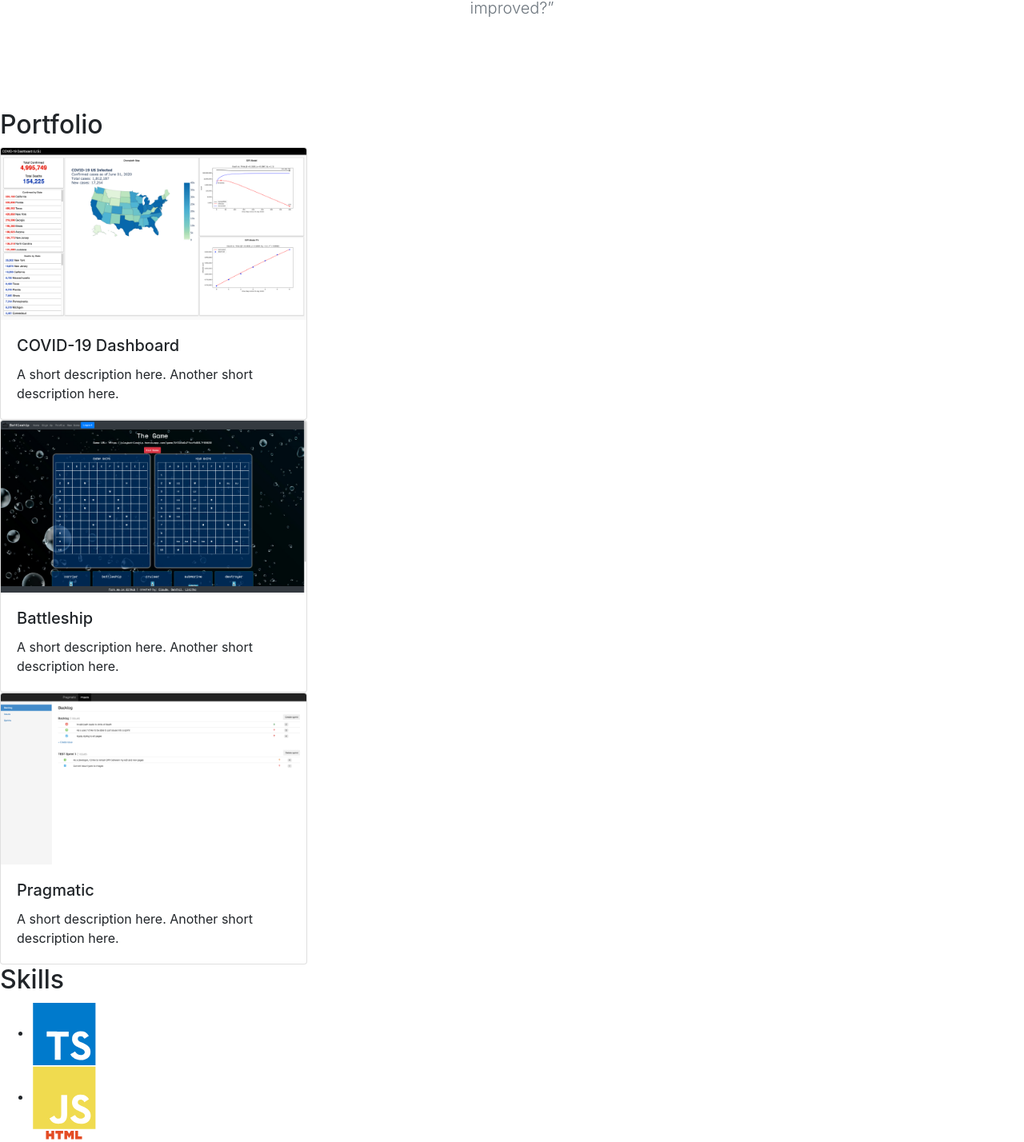
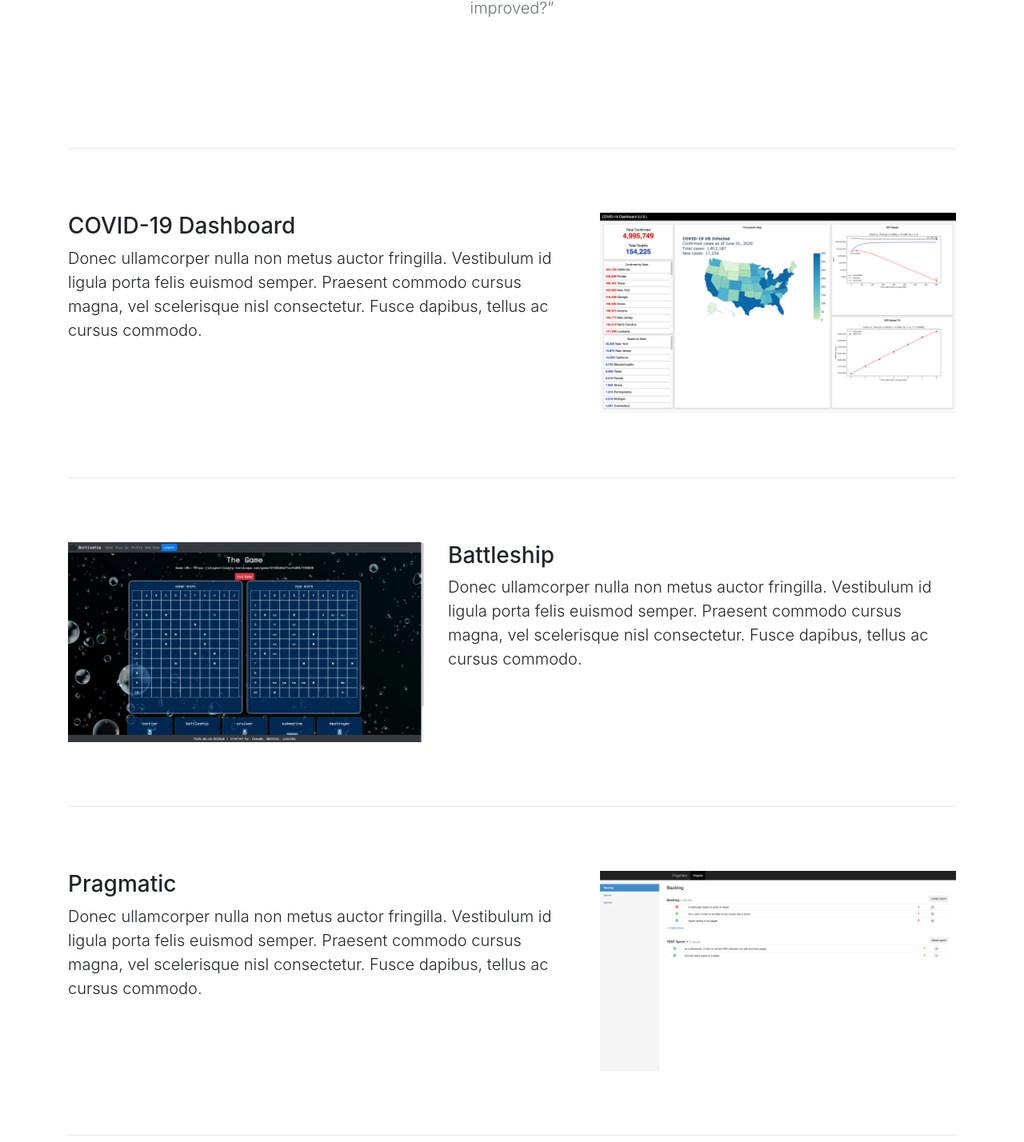
Before and after one commit to claudealdric/caldric.github.io, a React (Create React App) app in the folder client/: page / in a window 1280 px wide. Shown: the part 1375-2803 px from the top of the page at 80% size. Built offline with nearby package versions, Linux system fonts and the light colour scheme.

Commit message:
Revise projects section

```diff
--- a/client/src/App.tsx
+++ b/client/src/App.tsx
@@ -6,7 +6,7 @@ import './App.css';
 
 // Components
 import Home from './components/Home';
-import Portfolio from './components/Portfolio';
+import Projects from './components/Projects';
 import NavComponent from './components/NavComponent';
 import Header from './components/Header';
 import Footer from './components/Footer';
@@ -31,7 +31,7 @@ const App: React.FC = () => {
           <Home />
         </Route>
         <Route exact path="/portfolio">
-          <Portfolio />
+          <Projects />
         </Route>
       </Switch>
       <Footer />
--- a/client/src/components/Home.tsx
+++ b/client/src/components/Home.tsx
@@ -1,44 +1,13 @@
 import React from 'react';
-import Card from 'react-bootstrap/Card';
 import './Home.css';
 import AboutMe from './AboutMe';
+import Projects from './Projects';
 
 const Home: React.FC = () => {
   return (
     <div>
       <AboutMe />
-
-      <h2>Portfolio</h2>
-
-      <Card>
-        <Card.Img variant="top" src="./covid_dashboard.png" />
-        <Card.Body>
-          <Card.Title>COVID-19 Dashboard</Card.Title>
-          <Card.Text>
-            A short description here. Another short description here.
-          </Card.Text>
-        </Card.Body>
-      </Card>
-
-      <Card>
-        <Card.Img variant="top" src="./battleship.png" />
-        <Card.Body>
-          <Card.Title>Battleship</Card.Title>
-          <Card.Text>
-            A short description here. Another short description here.
-          </Card.Text>
-        </Card.Body>
-      </Card>
-
-      <Card>
-        <Card.Img variant="top" src="./pragmatic.png" />
-        <Card.Body>
-          <Card.Title>Pragmatic</Card.Title>
-          <Card.Text>
-            A short description here. Another short description here.
-          </Card.Text>
-        </Card.Body>
-      </Card>
+      <Projects />
 
       <h2>Skills</h2>
       <ul>
--- a/client/src/components/Portfolio.tsx
+++ /dev/null
@@ -1,7 +0,0 @@
-import React from 'react';
-
-const Portfolio: React.FC = () => {
-  return <div>This is the portfolio page.</div>;
-};
-
-export default Portfolio;
--- /dev/null
+++ b/client/src/components/Projects.css
@@ -0,0 +1,7 @@
+.featurette-divider {
+  margin: 5rem 0;
+}
+
+.project-preview {
+  width: 100%;
+}
--- /dev/null
+++ b/client/src/components/Projects.tsx
@@ -0,0 +1,89 @@
+import React from 'react';
+import './Projects.css';
+
+const Projects: React.FC = () => {
+  return (
+    <div id="projects">
+      <div className="container">
+        <hr className="featurette-divider" />
+
+        <div className="row featurette">
+          <div className="col-md-7">
+            <h3 className="featurette-heading">COVID-19 Dashboard</h3>
+            <p className="lead">
+              Donec ullamcorper nulla non metus auctor fringilla. Vestibulum id
+              ligula porta felis euismod semper. Praesent commodo cursus magna,
+              vel scelerisque nisl consectetur. Fusce dapibus, tellus ac cursus
+              commodo.
+            </p>
+          </div>
+          <div className="col-md-5">
+            <img
+              className="project-preview"
+              src="./covid_dashboard.png"
+              alt="COVID-19 Dashboard project"
+            />
+          </div>
+        </div>
+
+        <hr className="featurette-divider" />
+
+        <div className="row featurette">
+          <div className="col-md-7 order-md-2">
+            <h3 className="featurette-heading">Battleship</h3>
+            <p className="lead">
+              Donec ullamcorper nulla non metus auctor fringilla. Vestibulum id
+              ligula porta felis euismod semper. Praesent commodo cursus magna,
+              vel scelerisque nisl consectetur. Fusce dapibus, tellus ac cursus
+              commodo.
+            </p>
+          </div>
+          <div className="col-md-5 order-md-1">
+            <img
+              className="project-preview"
+              src="./battleship.png"
+              alt="Battleship project"
+            />
+          </div>
+        </div>
+
+        <hr className="featurette-divider" />
+
+        <div className="row featurette">
+          <div className="col-md-7">
+            <h3 className="featurette-heading">Pragmatic</h3>
+            <p className="lead">
+              Donec ullamcorper nulla non metus auctor fringilla. Vestibulum id
+              ligula porta felis euismod semper. Praesent commodo cursus magna,
+              vel scelerisque nisl consectetur. Fusce dapibus, tellus ac cursus
+              commodo.
+            </p>
+          </div>
+          <div className="col-md-5">
+            <img
+              className="project-preview"
+              src="./pragmatic.png"
+              alt="Pragmatic project"
+            />
+          </div>
+        </div>
+
+        <hr className="featurette-divider" />
+      </div>
+
+      {/* <Card>
+
+      <Card>
+        <Card.Img variant="top" src="./pragmatic.png" />
+        <Card.Body>
+          <Card.Title>Pragmatic</Card.Title>
+          <Card.Text>
+            A short description here. Another short description here.
+          </Card.Text>
+        </Card.Body>
+      </Card> */}
+    </div>
+  );
+};
+
+export default Projects;
```
